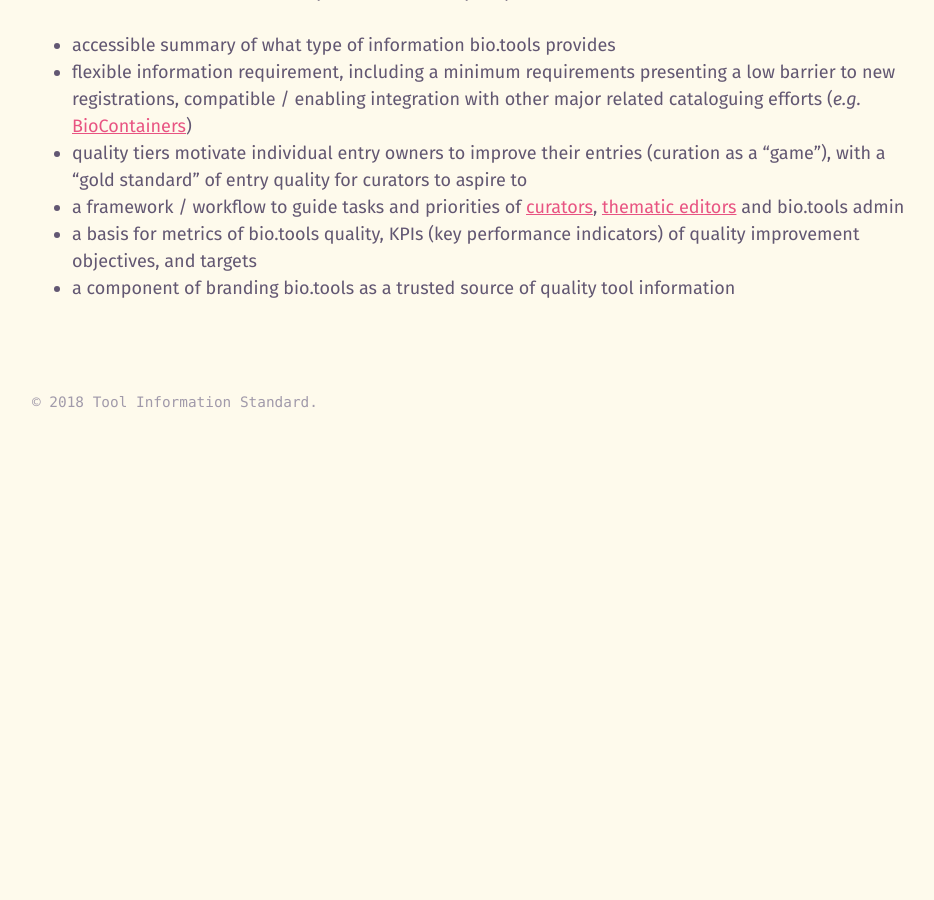
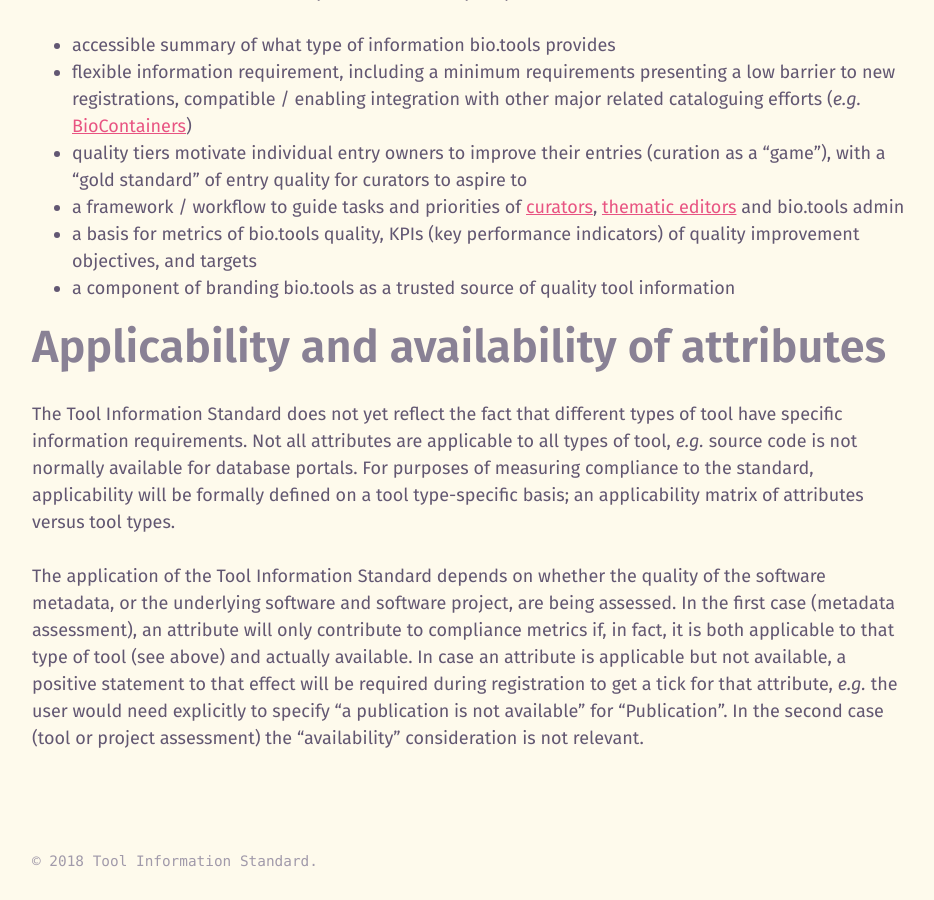
Before and after one commit to bio-tools/Tool-Information-Standards, a Jekyll site: the page built from docs/use_cases.md, in a window 1280 px wide and 900 px high, scrolled down 1257 px. Shown: the whole window, without its empty margins (40-974 px from the left). Built offline with Jekyll 4.4.1, drawn with Linux system fonts in a browser that asks for light colours; before the commit the page ends 1698 px from its top, so only the background shows below that.

Commit message:
additions (applicability, availability of attributes) for bio.tools application

```diff
--- a/docs/use_cases.md
+++ b/docs/use_cases.md
@@ -28,3 +28,8 @@ There are several other reasons why the standard may help bio.tools:
 * a framework / workflow to guide tasks and priorities of [curators](http://biotools.readthedocs.io/en/latest/curators_guide.html), [thematic editors](http://biotools.readthedocs.io/en/latest/editors_guide.html) and bio.tools admin
 * a basis for metrics of bio.tools quality, KPIs (key performance indicators) of quality improvement objectives, and targets
 * a component of branding bio.tools as a trusted source of quality tool information
+
+# Applicability and availability of attributes
+The Tool Information Standard does not yet reflect the fact that different types of tool have specific information requirements.  Not all attributes are applicable to all types of tool, *e.g.* source code is not normally available for database portals.  For purposes of measuring compliance to the standard, applicability will be formally defined on a tool type-specific basis; an applicability matrix of attributes versus tool types.
+
+The application of the Tool Information Standard depends on whether the quality of the software metadata, or the underlying software and software project, are being assessed.  In the first case (metadata assessment), an attribute will only contribute to compliance metrics if, in fact, it is both applicable to that type of tool (see above) and actually available.  In case an attribute is applicable but not available, a positive statement to that effect will be required during registration to get a tick for that attribute, *e.g.* the user would need explicitly to specify "a publication is not available" for "Publication".  In the second case (tool or project assessment) the "availability" consideration is not relevant.
```
Also changed, not shown: docs/tool_information_standard.md (+6 -3 lines).
